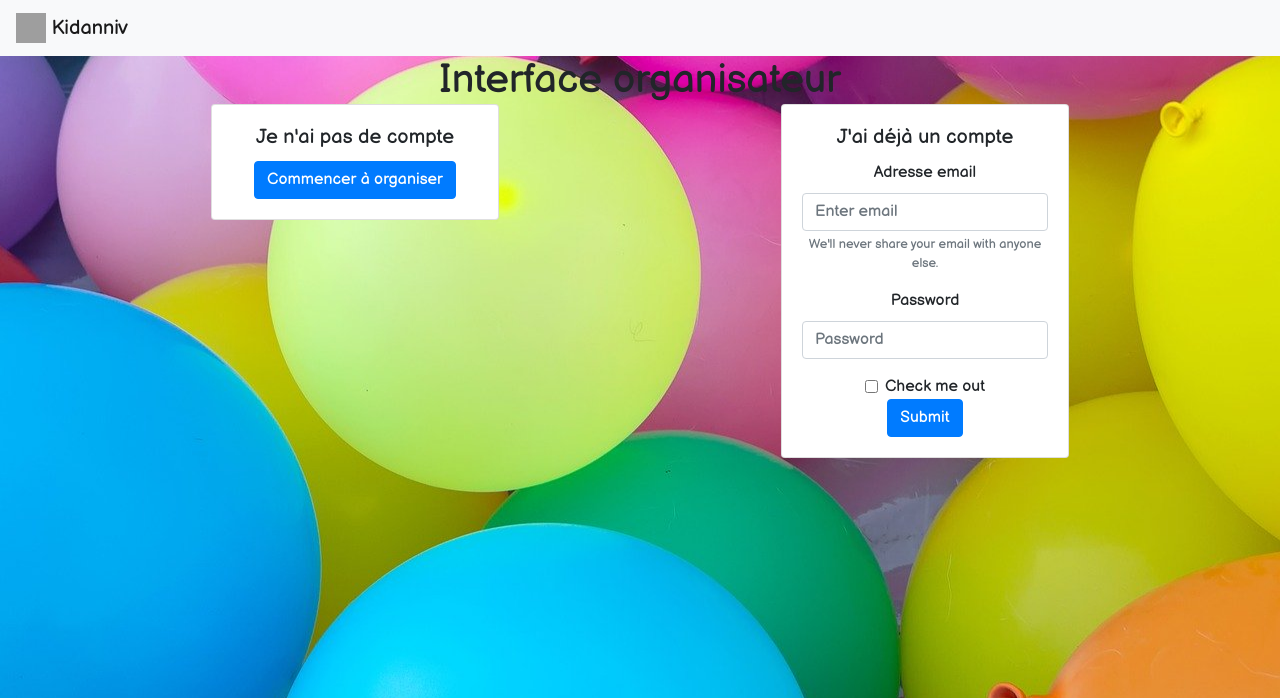
After one commit to LaurieReinette/kiddanniv, a Symfony app: template templates/user/index.html.twig in a window 1280 px wide. The commit adds this page. Shown: the top 698 px of the page. Run offline with Twig, Linux system fonts and the light colour scheme; the template is opened without the code that fills it, so the values that code supplies are empty; some libraries are stand-ins or nearby versions; grey boxes are pictures that could not be loaded.

Commit message:
mise en place des controllers user/pro, ok templates vue  avec création de compte ou connexion, design pas trop  mal

```diff
--- a/public/css/style.css
+++ b/public/css/style.css
@@ -15,14 +15,6 @@
 
 .card, h1 {
     margin: auto;
+    text-align: center;
 
 }
-
-.card {
-
-    background-image: url(../images/birthdaycake.jpg);
-    background-repeat: no-repeat;
-    background-position: center;
-   /* opacity: 0.3 ; */
-
-}
--- a/templates/base.html.twig
+++ b/templates/base.html.twig
@@ -15,8 +15,14 @@
 </head>
 
 <body>
+        <nav class="navbar navbar-light bg-light">
+            <a class="navbar-brand" href="{{ path('home') }}">
+              <img src="/docs/4.0/assets/brand/bootstrap-solid.svg" width="30" height="30" class="d-inline-block align-top" alt="">
+              Kidanniv
+            </a>
+          </nav>
 
-        <nav class="navbar navbar-expand-lg navbar-light bg-light">
+        {# <nav class="navbar navbar-expand-lg navbar-light bg-light">
             <div class="collapse navbar-collapse" id="navbarNav">
                 <ul class="navbar-nav">
                     <li class="nav-item active">
@@ -30,7 +36,7 @@
                     </li>
                 </ul>
             </div>
-        </nav>
+        </nav> #}
         {% block body %}{% endblock %}
 
 
--- a/templates/default/home.html.twig
+++ b/templates/default/home.html.twig
@@ -8,14 +8,15 @@
 <div class="container" id="home-container">
 
     <div class="row">
-        <a href="">
+        <a href="#">
         <div class="col-6">
             <p>
                 J'organise un anniversaire
             </p>
         </div>
 </a>
-<a href="">
+{# {{ path ('user_home') }} #}
+<a href="#">
         <div class="col-6">
             <p>
                 Je propose mes prestations
--- /dev/null
+++ b/templates/user/index.html.twig
@@ -0,0 +1,51 @@
+{% extends 'base.html.twig' %}
+
+{% block title %} Espace organisateur {% endblock %}
+
+{% block body %}
+<h1> Interface organisateur</h1>
+<div class="container">
+    <div class="row">
+        <div class="col-6">
+
+
+                <div class="card" style="width: 18rem;">
+                    <div class="card-body">
+                        <h5 class="card-title">Je n'ai pas de compte </h5>
+                        <a href="#" class="btn btn-primary">Commencer à organiser</a>
+                    </div>
+                </div>
+
+        </div>
+        <div class="col-6">
+
+
+                <div class="card" style="width: 18rem;">
+                    <div class="card-body">
+                        <h5 class="card-title">J'ai déjà un compte</h5>
+                        <form>
+                            <div class="form-group">
+                                <label for="exampleInputEmail1">Adresse email</label>
+                                <input type="email" class="form-control" id="exampleInputEmail1"
+                                    aria-describedby="emailHelp" placeholder="Enter email">
+                                <small id="emailHelp" class="form-text text-muted">We'll never share your email with
+                                    anyone else.</small>
+                            </div>
+                            <div class="form-group">
+                                <label for="exampleInputPassword1">Password</label>
+                                <input type="password" class="form-control" id="exampleInputPassword1"
+                                    placeholder="Password">
+                            </div>
+                            <div class="form-check">
+                                <input type="checkbox" class="form-check-input" id="exampleCheck1">
+                                <label class="form-check-label" for="exampleCheck1">Check me out</label>
+                            </div>
+                            <button type="submit" class="btn btn-primary">Submit</button>
+                        </form>
+                    </div>
+                </div>
+           </div>
+    </div>
+</div>
+
+{% endblock %}
```
Also changed, not shown: src/Controller/ProController.php (added, +19 -0 lines), src/Controller/UserController.php (added, +19 -0 lines), templates/pro/index.html.twig (added, +50 -0 lines).
